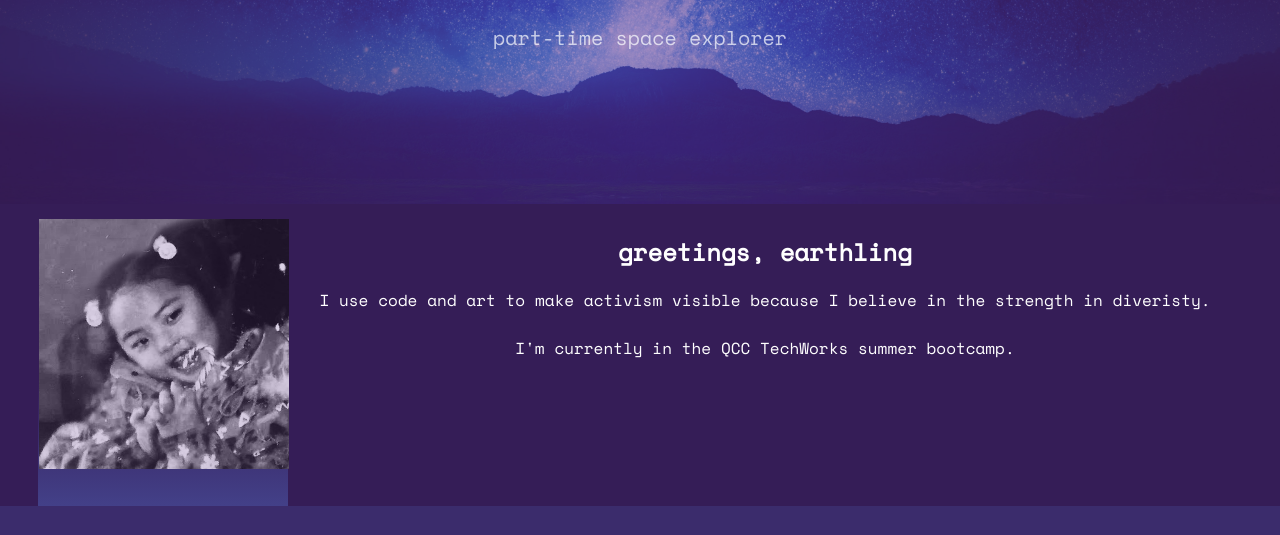
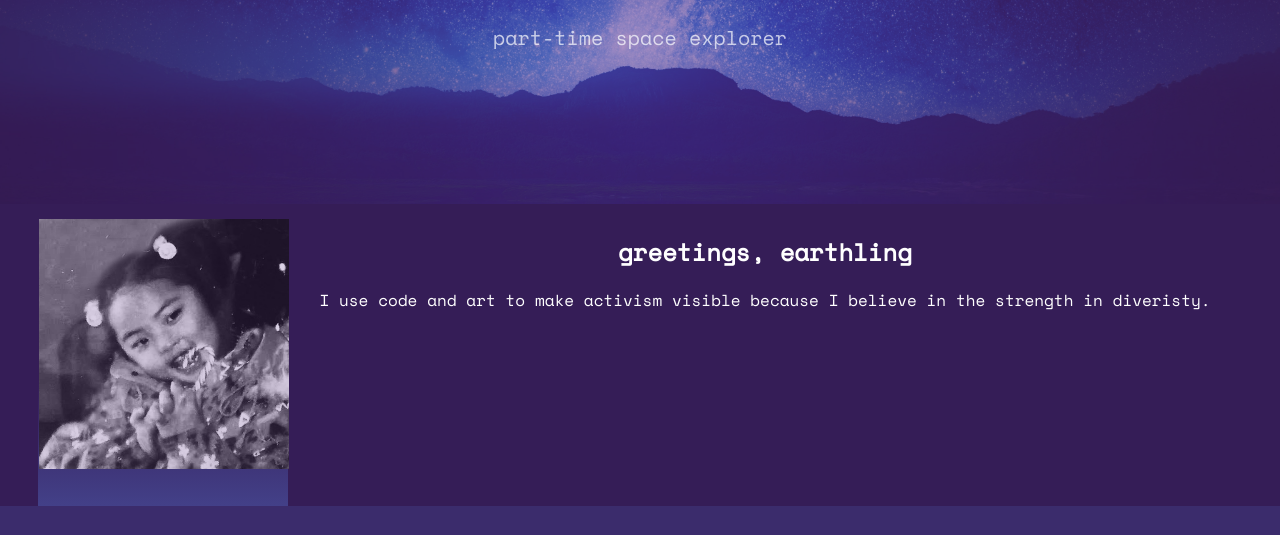
Before and after one commit to MarsBarLee/AboutMe3PageWebsite, a plain HTML site: page index.html in a window 1280 px wide. Shown: the part 236-771 px from the top of the page. Drawn offline with nearby package versions, Linux system fonts and the light colour scheme.

Commit message:
Changed html

```diff
--- a/index.html
+++ b/index.html
@@ -39,7 +39,6 @@
            <br/>
                <p>I use code and art to make activism visible because I believe in the strength in diveristy.
                    <br><br>
-                   I'm currently in the QCC TechWorks summer bootcamp.
                </p>
        </div>
    </div>
```
